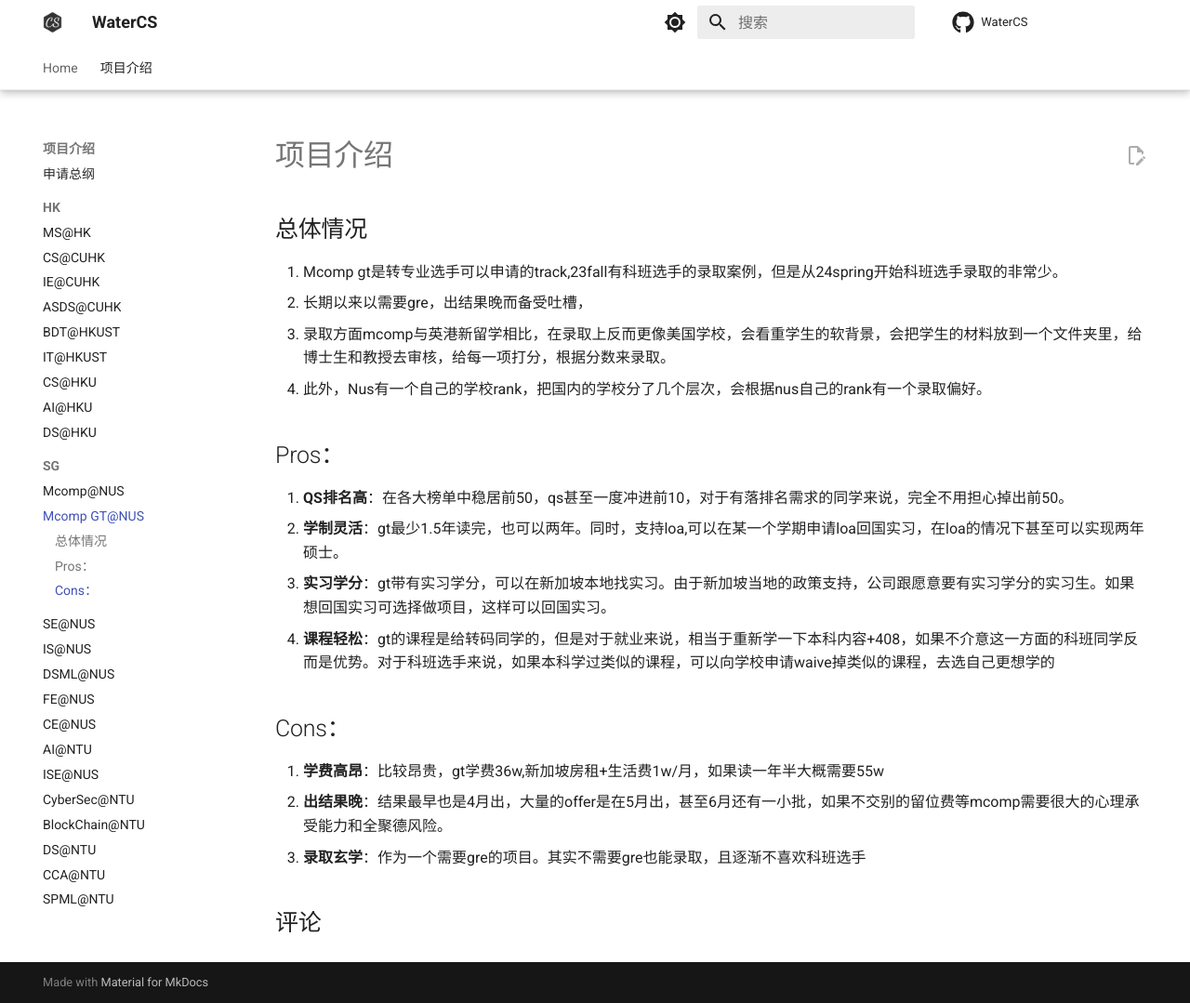
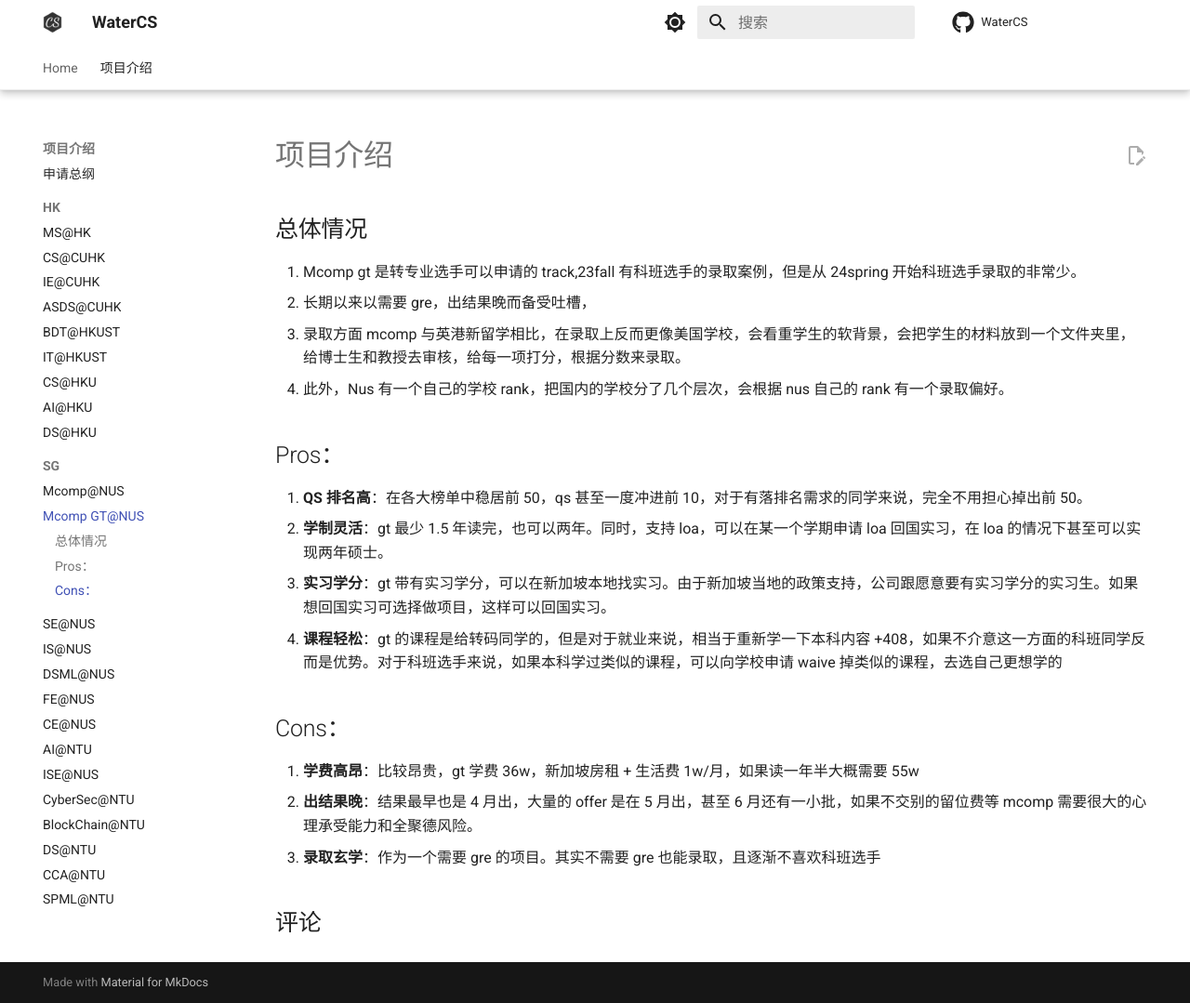
Before and after one commit to Water-CS-Application/WaterCS, an MkDocs documentation site: the page built from docs/Program/SG/TX/Mcomp GT@NUS.md, in a window 1280 px wide and 1079 px high. Shown: the whole window at 93% size. Built offline with MkDocs 1.6.1 and Material for MkDocs 9.7.7, drawn with Linux system fonts in a browser that asks for light colours; comment, search, counter and statistics services are not loaded.

Commit message:
docs: use autocorrect to format document

```diff
--- a/docs/Program/SG/TX/Mcomp GT@NUS.md
+++ b/docs/Program/SG/TX/Mcomp GT@NUS.md
@@ -1,18 +1,18 @@
 # 项目介绍
 
 ## 总体情况
-1. Mcomp gt是转专业选手可以申请的track,23fall有科班选手的录取案例，但是从24spring开始科班选手录取的非常少。
-2. 长期以来以需要gre，出结果晚而备受吐槽，
-3. 录取方面mcomp与英港新留学相比，在录取上反而更像美国学校，会看重学生的软背景，会把学生的材料放到一个文件夹里，给博士生和教授去审核，给每一项打分，根据分数来录取。
-4. 此外，Nus有一个自己的学校rank，把国内的学校分了几个层次，会根据nus自己的rank有一个录取偏好。
+1. Mcomp gt 是转专业选手可以申请的 track,23fall 有科班选手的录取案例，但是从 24spring 开始科班选手录取的非常少。
+2. 长期以来以需要 gre，出结果晚而备受吐槽，
+3. 录取方面 mcomp 与英港新留学相比，在录取上反而更像美国学校，会看重学生的软背景，会把学生的材料放到一个文件夹里，给博士生和教授去审核，给每一项打分，根据分数来录取。
+4. 此外，Nus 有一个自己的学校 rank，把国内的学校分了几个层次，会根据 nus 自己的 rank 有一个录取偏好。
 
 ## Pros：
-1. **QS排名高**：在各大榜单中稳居前50，qs甚至一度冲进前10，对于有落排名需求的同学来说，完全不用担心掉出前50。
-2. **学制灵活**：gt最少1.5年读完，也可以两年。同时，支持loa,可以在某一个学期申请loa回国实习，在loa的情况下甚至可以实现两年硕士。
-3. **实习学分**：gt带有实习学分，可以在新加坡本地找实习。由于新加坡当地的政策支持，公司跟愿意要有实习学分的实习生。如果想回国实习可选择做项目，这样可以回国实习。
-4. **课程轻松**：gt的课程是给转码同学的，但是对于就业来说，相当于重新学一下本科内容+408，如果不介意这一方面的科班同学反而是优势。对于科班选手来说，如果本科学过类似的课程，可以向学校申请waive掉类似的课程，去选自己更想学的
+1. **QS 排名高**：在各大榜单中稳居前 50，qs 甚至一度冲进前 10，对于有落排名需求的同学来说，完全不用担心掉出前 50。
+2. **学制灵活**：gt 最少 1.5 年读完，也可以两年。同时，支持 loa，可以在某一个学期申请 loa 回国实习，在 loa 的情况下甚至可以实现两年硕士。
+3. **实习学分**：gt 带有实习学分，可以在新加坡本地找实习。由于新加坡当地的政策支持，公司跟愿意要有实习学分的实习生。如果想回国实习可选择做项目，这样可以回国实习。
+4. **课程轻松**：gt 的课程是给转码同学的，但是对于就业来说，相当于重新学一下本科内容 +408，如果不介意这一方面的科班同学反而是优势。对于科班选手来说，如果本科学过类似的课程，可以向学校申请 waive 掉类似的课程，去选自己更想学的
 
 ## Cons：
-1. **学费高昂**：比较昂贵，gt学费36w,新加坡房租+生活费1w/月，如果读一年半大概需要55w
-2. **出结果晚**：结果最早也是4月出，大量的offer是在5月出，甚至6月还有一小批，如果不交别的留位费等mcomp需要很大的心理承受能力和全聚德风险。
-3. **录取玄学**：作为一个需要gre的项目。其实不需要gre也能录取，且逐渐不喜欢科班选手
+1. **学费高昂**：比较昂贵，gt 学费 36w，新加坡房租 + 生活费 1w/月，如果读一年半大概需要 55w
+2. **出结果晚**：结果最早也是 4 月出，大量的 offer 是在 5 月出，甚至 6 月还有一小批，如果不交别的留位费等 mcomp 需要很大的心理承受能力和全聚德风险。
+3. **录取玄学**：作为一个需要 gre 的项目。其实不需要 gre 也能录取，且逐渐不喜欢科班选手
```
Also changed, not shown: docs/Program/HK/HK_summry.md (+7 -7 lines), docs/Program/HK/T1.5/IE@CUHK.md (+6 -6 lines), docs/Program/HK/T1/CS@CUHK.md (+10 -10 lines), docs/Program/HK/T2/CS@HKU.md (+8 -8 lines), docs/Program/SG/T1.5/CE@NUS.md (+5 -5 lines).
